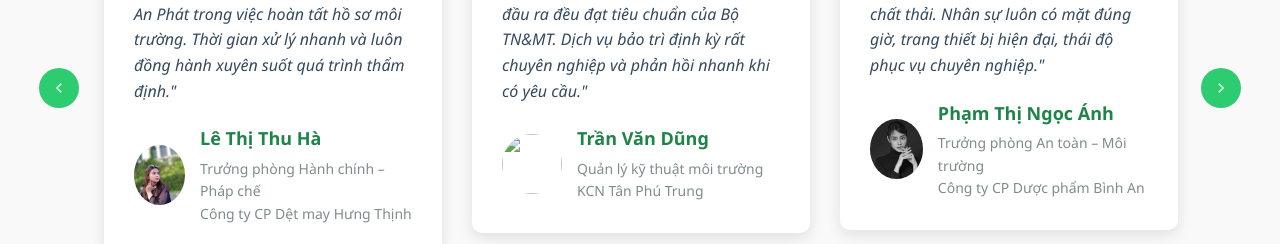
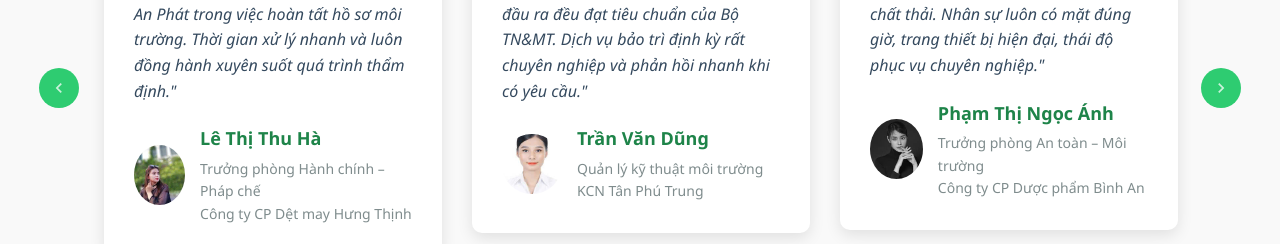
Before and after one commit to HDoIT/page_moitruongxanh, a plain HTML site: page index.html in a window 1280 px wide. Shown: the part 6243-6487 px from the top of the page. Drawn offline with nearby package versions, Linux system fonts and the light colour scheme.

Commit message:
update feedback

```diff
--- a/index.html
+++ b/index.html
@@ -392,7 +392,7 @@
                         </div>
                         <div class="testimonial-author">
                             <div class="author-img">
-                                <img src="/images/avt4.jpg alt="Trần Văn Dũng">
+                                <img src="/images/avt4.jpg" alt="Trần Văn Dũng">
                             </div>
                             <div class="author-info">
                                 <h4>Trần Văn Dũng</h4>
```
